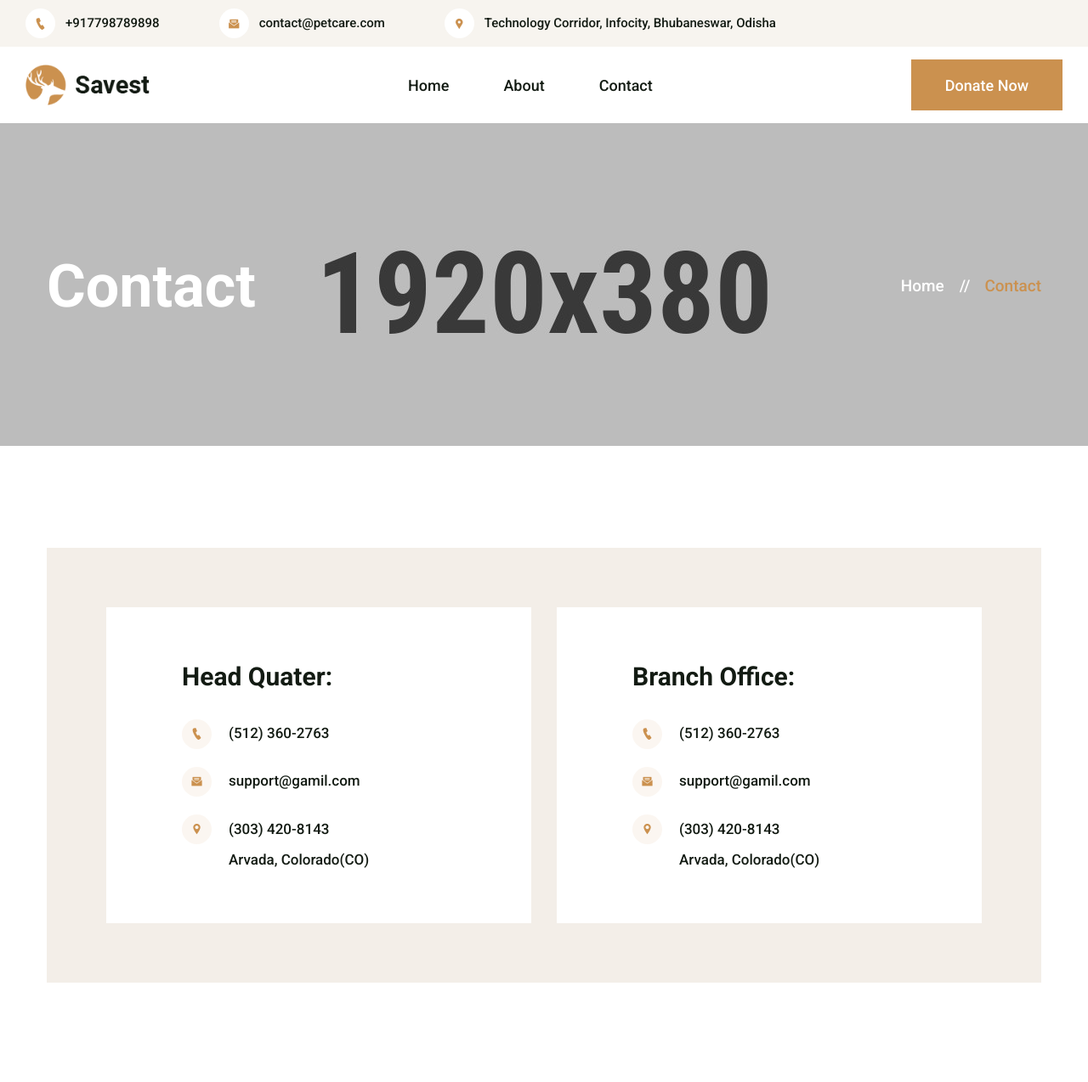
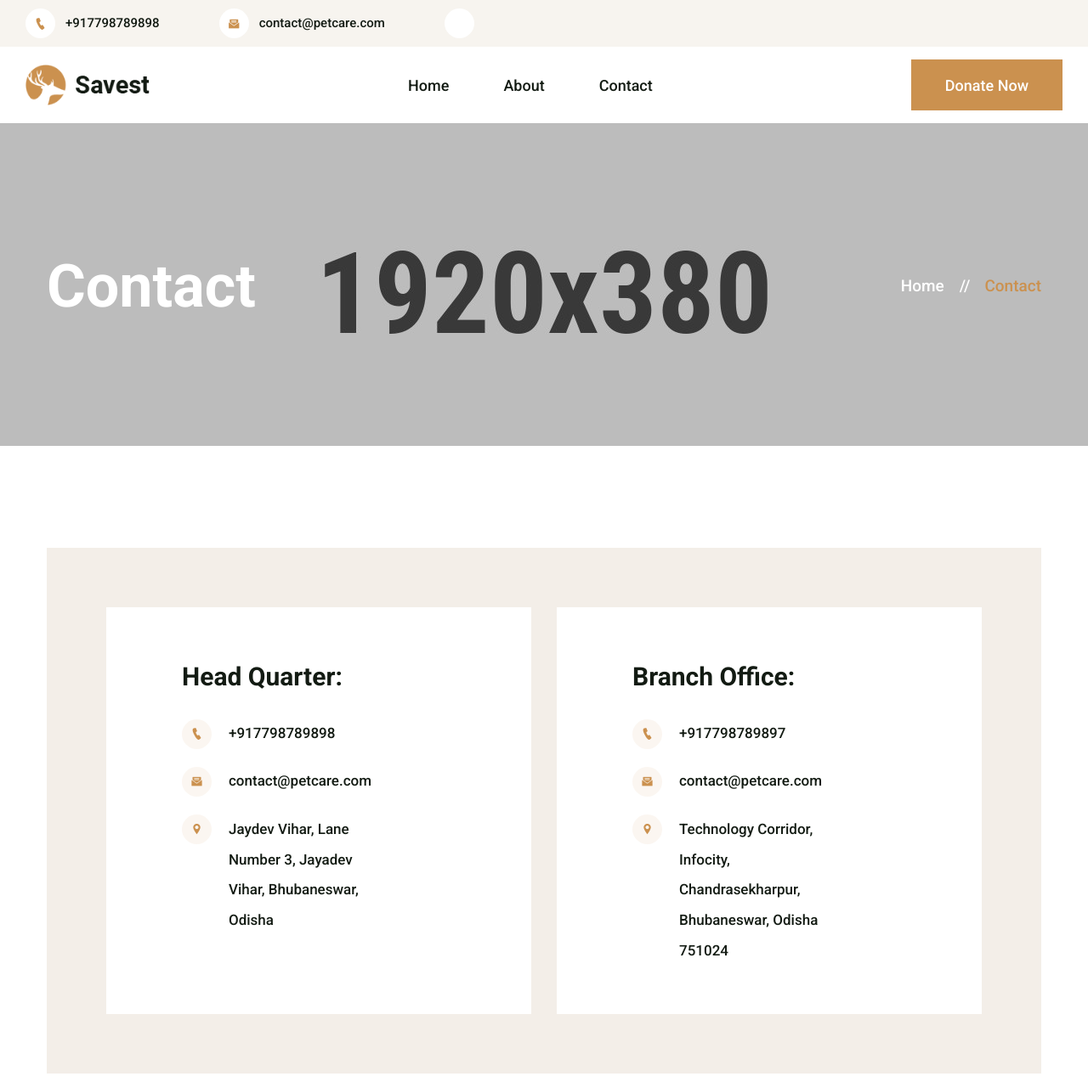
Before and after one commit to basu021/Nirman-petcare, a PHP site: page /view/contact/index.php in a window 1280 px wide. Shown: the top 1274 px of the page at 85% size. Run offline with PHP 8.4, Linux system fonts and the light colour scheme.

Commit message:
done with contact us
done with contact us

```diff
--- a/view/contact/index.php
+++ b/view/contact/index.php
@@ -29,19 +29,19 @@
                         <div class="row">
                             <div class="col-lg-6">
                                 <div class="contact-details-info-item">
-                                    <h3 class="title">Head Quater:</h3>
+                                    <h3 class="title">Head Quarter:</h3>
                                     <ul class="contact-details-info">
                                         <li>
                                             <i class="icofont-ui-call"></i>
-                                            <a href="tel://5123602763">(512) 360-2763</a>
+                                            <a href="tel://5123602763">+917798789898</a>
                                         </li>
                                         <li>
                                             <i class="icofont-envelope-open"></i>
-                                            <a href="mailto://support@gamil.com">support@gamil.com</a>
+                                            <a href="mailto://support@gamil.com">contact@petcare.com</a>
                                         </li>
                                         <li>
                                             <i class="icofont-location-pin"></i>
-                                            <p>(303) 420-8143 Arvada, Colorado(CO)</p>
+                                            <p>Jaydev Vihar, Lane Number 3, Jayadev Vihar, Bhubaneswar, Odisha</p>
                                         </li>
                                     </ul>
                                 </div>
@@ -52,15 +52,15 @@
                                     <ul class="contact-details-info">
                                         <li>
                                             <i class="icofont-ui-call"></i>
-                                            <a href="tel://5123602763">(512) 360-2763</a>
+                                            <a href="tel://+917798789897">+917798789897</a>
                                         </li>
                                         <li>
                                             <i class="icofont-envelope-open"></i>
-                                            <a href="mailto://support@gamil.com">support@gamil.com</a>
+                                            <a href="mailto://contact@petcare.com">contact@petcare.com</a>
                                         </li>
                                         <li>
                                             <i class="icofont-location-pin"></i>
-                                            <p>(303) 420-8143 Arvada, Colorado(CO)</p>
+                                            <p>Technology Corridor, Infocity, Chandrasekharpur, Bhubaneswar, Odisha 751024</p>
                                         </li>
                                     </ul>
                                 </div>
@@ -77,9 +77,8 @@
                         <div class="col-lg-6">
                             <!--== Start: Section Title ==-->
                             <div class="section-title contact-section-title mt-n3 mb-8 mb-xl-10 pb-4">
-                                <h2 class="title">Get In Touch</h2>
-                                <p>Lorem Ipsum is simply dummy text of the printing and typesetting industry page when looking</p>
-                                <span class="shape"><img src="../assets/images/shape/section-title.png" width="99" height="7" alt="Section Title Shape"></span>
+                                <h2 class="title">Get In Touch With Us</h2>
+
                             </div>
                             <!--== End: Section Title ==-->
 
@@ -99,7 +98,7 @@
                                         <textarea class="form-control" name="con_message" placeholder="Message:"></textarea>
                                     </div>
                                     <div class="form-group">
-                                        <button class="contact-form-btn btn btn-primary btn-icon-right" type="submit"><span>Send Now</span> <i class="icofont-double-right icon"></i></button>
+                                        <button class="contact-form-btn btn btn-primary btn-icon-right" type="submit"><span>Submit</span> <i class="icofont-double-right icon"></i></button>
                                     </div>
                                 </form>
 
@@ -112,7 +111,7 @@
                 </div>
 
                 <div class="contact-form-map">
-                    <iframe src="https://www.google.com/maps/embed?pb=!1m18!1m12!1m3!1d802879.9165497769!2d144.83475730949783!3d-38.180874157285366!2m3!1f0!2f0!3f0!3m2!1i1024!2i768!4f13.1!3m3!1m2!1s0x6ad646b5d2ba4df7%3A0x4045675218ccd90!2sMelbourne%20VIC%2C%20Australia!5e0!3m2!1sen!2sbd!4v1636803638401!5m2!1sen!2sbd"></iframe>
+                        <iframe src="https://www.google.com/maps/embed?pb=!1m18!1m12!1m3!1d3741.028025203342!2d85.80609431492121!3d20.34046088637531!2m3!1f0!2f0!3f0!3m2!1i1024!2i768!4f13.1!3m3!1m2!1s0x3a190902b2a59ce5%3A0xdfb554a4e0bafffb!2sTrident%20Academy%20of%20Technology!5e0!3m2!1sen!2sin!4v1676570918019!5m2!1sen!2sin" width="600" height="450" style="border:0;" allowfullscreen="" loading="lazy" referrerpolicy="no-referrer-when-downgrade"></iframe>
                 </div>
             </div>
             <!--== End: Contact Section Wrapper ==-->
--- a/view/footer/FooterMain.php
+++ b/view/footer/FooterMain.php
@@ -36,7 +36,7 @@
                                         </div>
                                     </div>
                                     <div class="col-md-6 footer-widget-nav2">
-                                        <h4 class="footer-widget-title">Qtuick Links</h4>
+                                        <h4 class="footer-widget-title">Quick Links</h4>
                                         <h4 class="collapsed-title collapsed mt-2" data-bs-toggle="collapse" data-bs-target="#dividerId-2" aria-expanded="false">Qtuick Links</h4>
                                         <div id="dividerId-2" class="widget-collapse-body collapse">
                                             <ul class="footer-widget-nav">
@@ -61,15 +61,15 @@
                                     <ul class="footer-widget-info">
                                         <li>
                                             <i class="icofont-ui-call"></i>
-                                            <a href="tel://5123602763">(512) 360-2763</a>
+                                            <a href="tel://+917798789898">+917798789898</a>
                                         </li>
                                         <li>
                                             <i class="icofont-envelope-open"></i>
-                                            <a href="mailto://support@gamil.com">support@gamil.com</a>
+                                            <a href="mailto://contact@petcare.com">contact@petcare.com</a>
                                         </li>
                                         <li>
                                             <i class="icofont-location-pin"></i>
-                                            <p>(303) 420-8143 Arvada, Colorado(CO)</p>
+                                            <p>Technology Corridor, Infocity, Bhubaneswar, Odisha</p>
                                         </li>
                                     </ul>
                                 </div>
--- a/view/header/TopHeader.php
+++ b/view/header/TopHeader.php
@@ -10,11 +10,11 @@
                     </li>
                     <li>
                         <span class="icon"><i class="icofont-envelope-open"></i></span>
-                        <a href="mailto://support@gamil.com" class="text">contact@petcare.com</a>
+                        <a href="mailto://contact@petcare.com" class="text">contact@petcare.com</a>
                     </li>
                     <li>
-                        <span class="icon"><i class="icofont-google-map"></i></span>
-                        <span class="text">Technology Corridor, Infocity, Bhubaneswar, Odisha</span>
+                        <span class="icon"><i class="icofont-goTechnology Corridor, Infocity, Bhubaneswar, Odishaogle-map"></i></span>
+                        <span class="text"></span>
                     </li>
                 </ul>
             </div>
```
